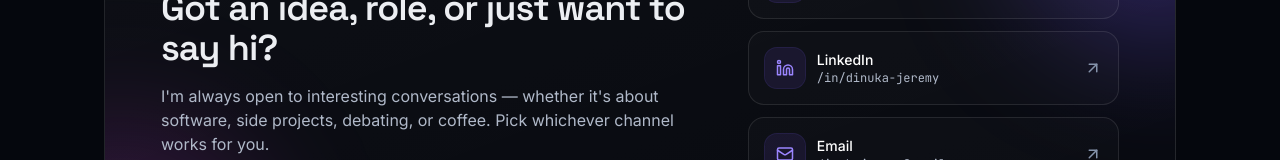
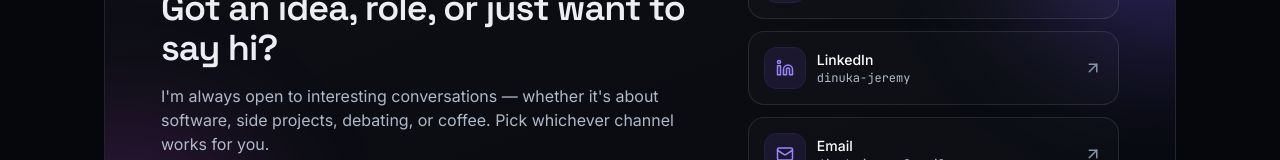
Before and after one commit to J3r3myPerera/PersonalWebiste, a Next.js app: page / in a window 1280 px wide. Shown: the part 6954-7114 px from the top of the page. Built offline with nearby package versions, Linux system fonts and the light colour scheme.

Commit message:
handle text changed

```diff
--- a/components/Contact.tsx
+++ b/components/Contact.tsx
@@ -13,7 +13,7 @@ const socials = [
   {
     icon: Linkedin,
     label: "LinkedIn",
-    handle: "/in/dinuka-jeremy",
+    handle: "dinuka-jeremy",
     href: "https://linkedin.com/in/dinuka-jeremy",
   },
   {
```
